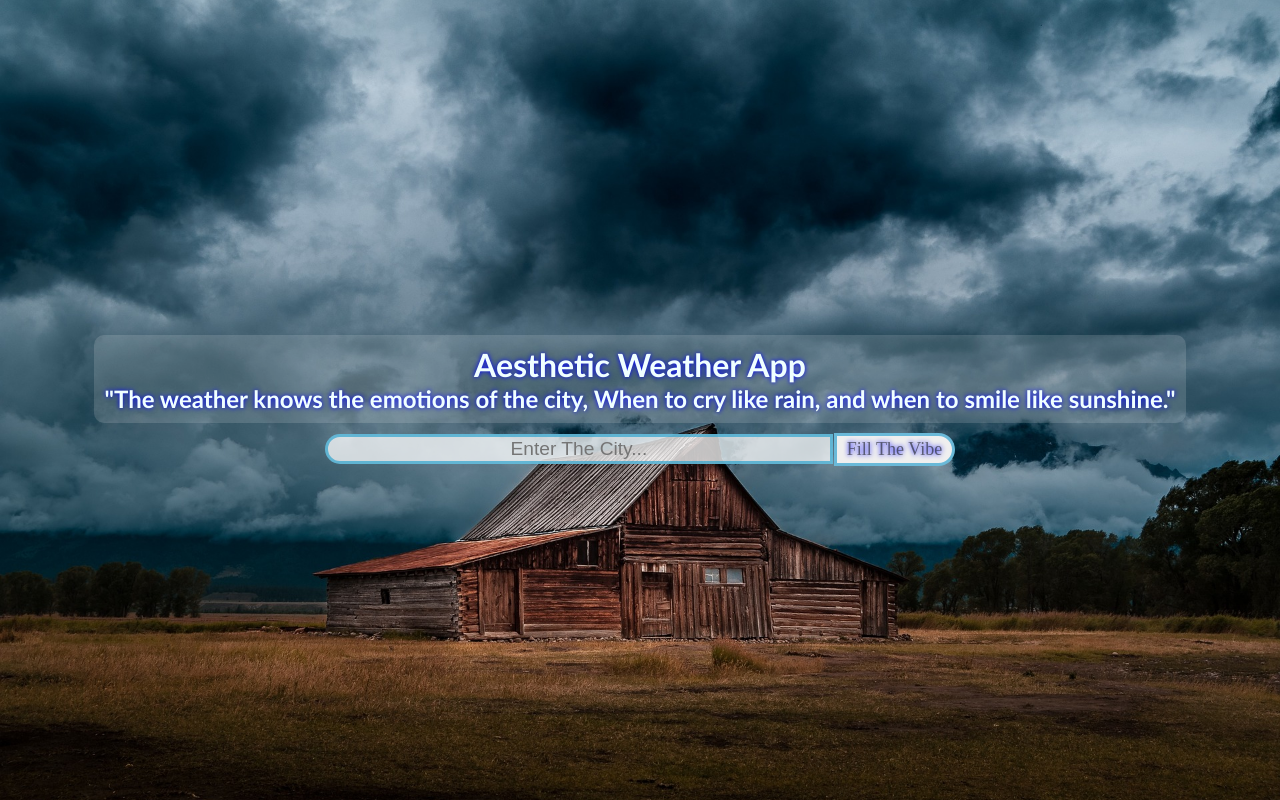
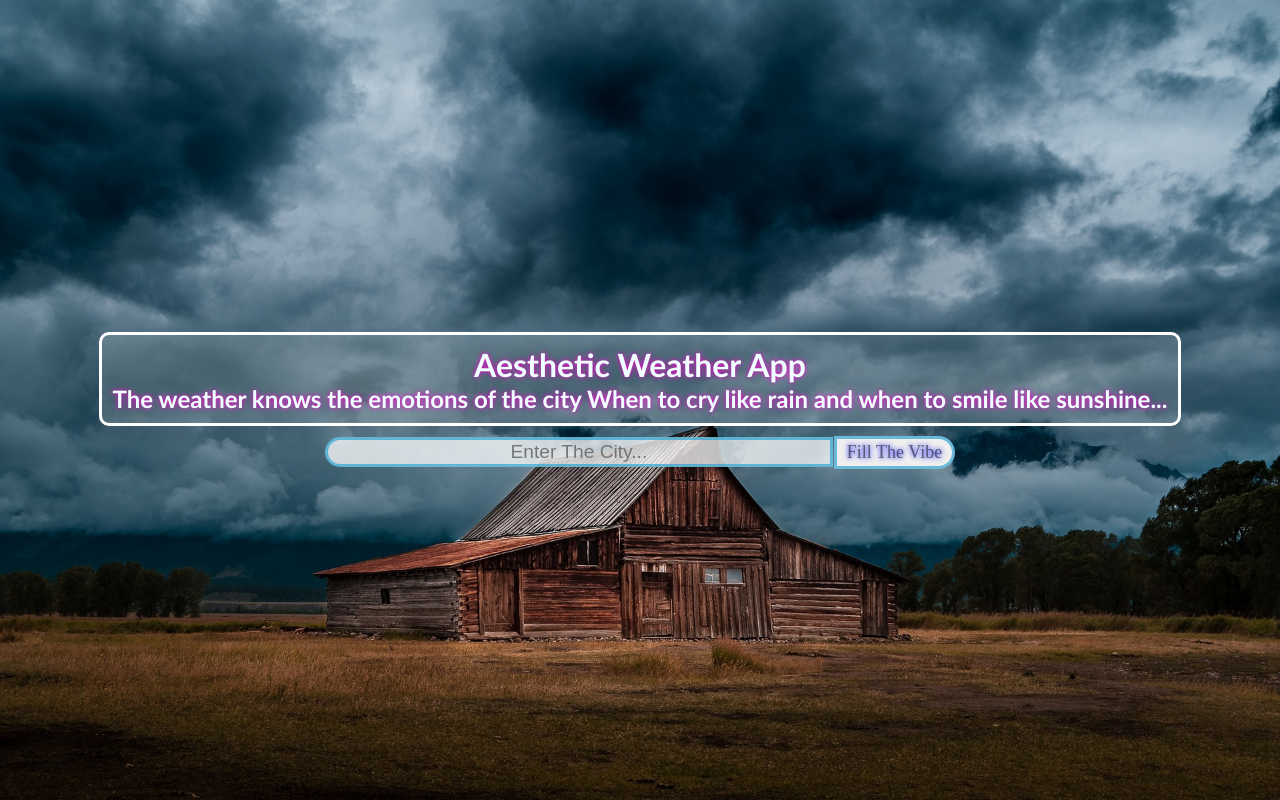
Before and after one commit to ShamJohari20/Aesthetic-Weather, a React (Vite) app: page / in a window 1280 px wide. Built offline with nearby package versions, Linux system fonts and the light colour scheme.

Commit message:
Finished

```diff
--- a/src/App.css
+++ b/src/App.css
@@ -54,11 +54,11 @@
     text-align: center;
     color: azure;
     font-family:'Trebuchet MS', 'Lucida Sans Unicode', 'Lucida Grande', 'Lucida Sans', Arial, sans-serif  ;
-    text-shadow: 0 0 5px blue;
+    text-shadow: 0 0 5px rgb(255, 0, 212);
     background-color: rgba(255, 255, 255, 0.141);
     padding: 10px;
-    /* border-style: solid;
-    border-color: white; */
+    border-style: solid;
+    border-color: white;
     border-radius: 10px;
 }
 
@@ -113,7 +113,7 @@
     text-shadow: 0 0 5px blue;
     padding: 15px;
     border-radius: 10px;
-    /* border-style: solid; */
+    border-style: solid;
     border-color: white;
     border-radius: 10px;
 
@@ -132,7 +132,7 @@
     text-shadow: 0 0 5px blue;
     padding: 15px;
     border-radius: 10px;
-    /* border-style: solid; */
+    border-style: solid;
     border-color: white;
     border-radius: 10px;
 
@@ -200,6 +200,6 @@
     padding: 5px;
     border-radius: 5px;
     background-color: rgba(255, 255, 255, 0.141);
-    border-style: solid;
+    border-style: dashed;
 
 }
--- a/src/App.jsx
+++ b/src/App.jsx
@@ -45,8 +45,8 @@ return (
         <div id={theme}>
             {hed && <div id="hed">
                 <h1>Aesthetic Weather App</h1>
-                <h2>"The weather knows the emotions of the city,
-                    When to cry like rain, and when to smile like sunshine."</h2>
+                <h2>The weather knows the emotions of the city
+                    When to cry like rain and when to smile like sunshine...</h2>
 
             </div>}
             <div id="child1">
```
